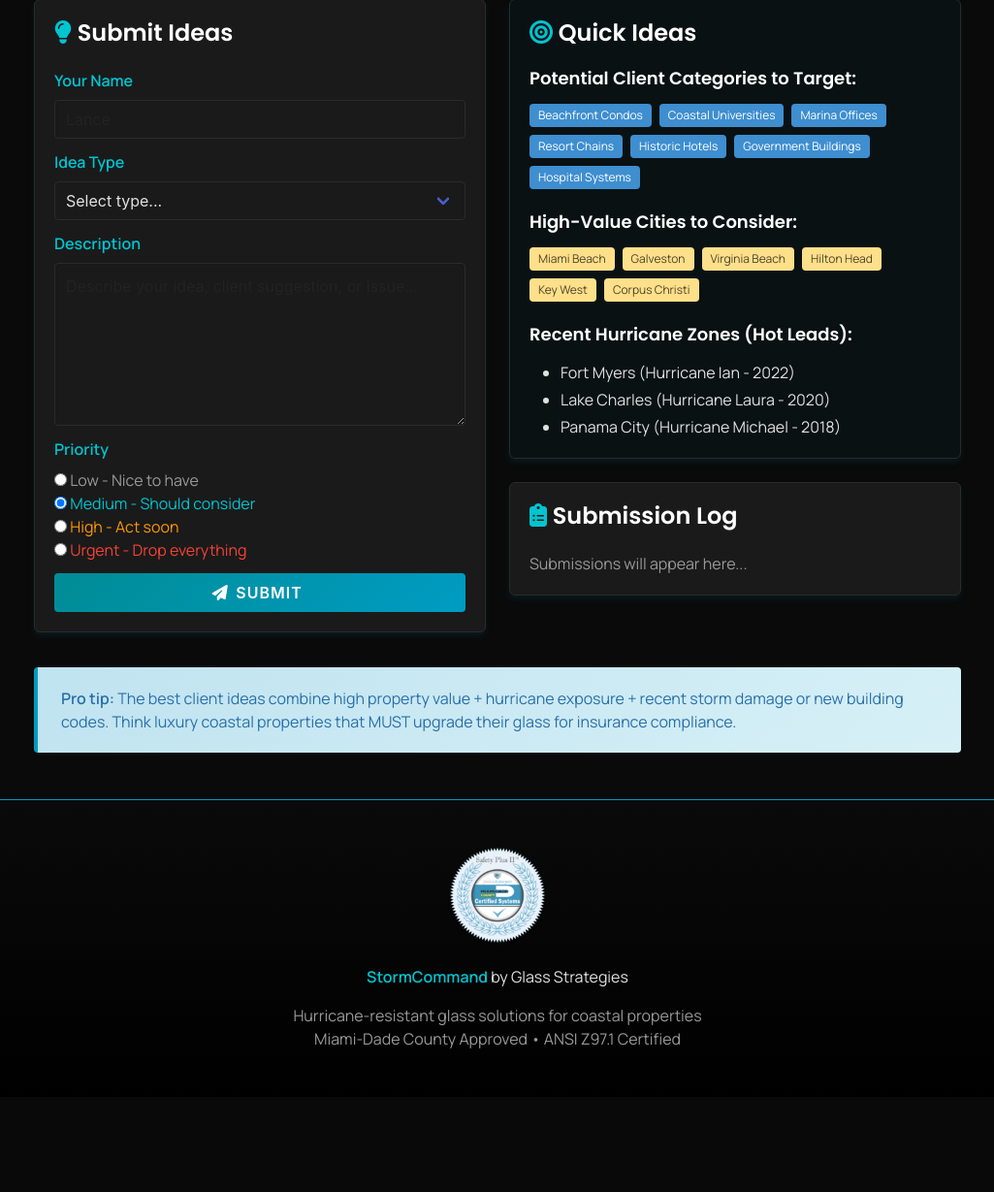
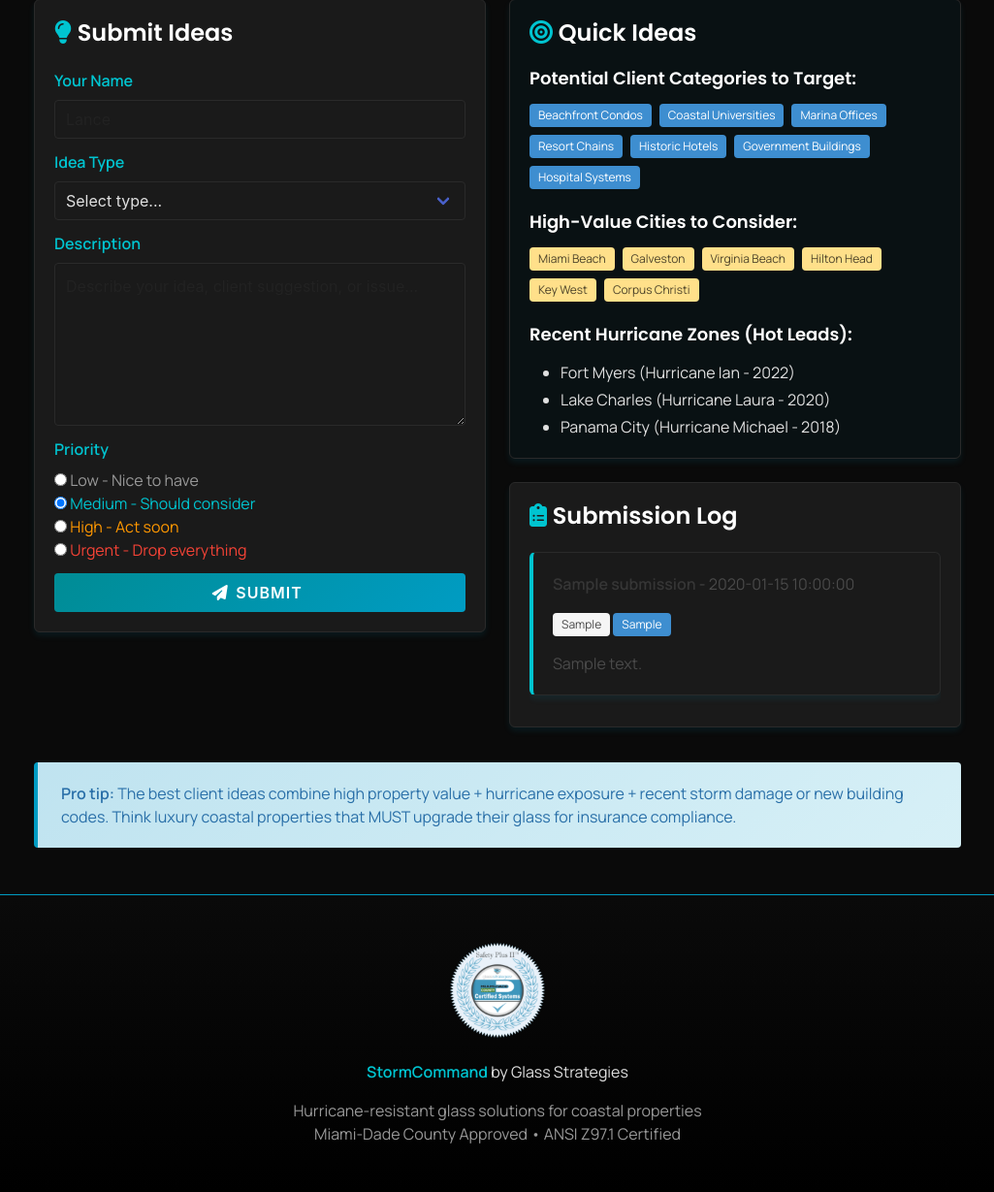
Before and after one commit to delliottlg/StormCommand, a Flask app: page /collab in a window 1280 px wide. Shown: the part 211-1440 px from the top of the page at 97% size, without its empty margins (127-1152 px from the left). Before the commit the page ends 1292 px from the top, so only its background shows below. Run offline with Flask 3, Linux system fonts and the light colour scheme; tables that the repository leaves empty hold one stand-in row (values such as "Sample post").

Commit message:
Add persistent database storage for Collab submissions - ideas now save and persist!

```diff
--- a/app.py
+++ b/app.py
@@ -64,6 +64,16 @@ def init_db():
         times_contacted INTEGER DEFAULT 0,
         opportunity_score INTEGER
     )''')
+
+    c.execute('''CREATE TABLE IF NOT EXISTS collab_submissions (
+        id INTEGER PRIMARY KEY AUTOINCREMENT,
+        name TEXT,
+        idea_type TEXT,
+        description TEXT,
+        priority TEXT,
+        timestamp DATETIME DEFAULT CURRENT_TIMESTAMP
+    )''')
+
     conn.commit()
     conn.close()
 
@@ -192,9 +202,32 @@ def about():
 def strategy():
     return render_template('strategy.html')
 
-@app.route('/collab')
+@app.route('/collab', methods=['GET', 'POST'])
 def collab():
-    return render_template('collab.html')
+    if request.method == 'POST':
+        data = request.json
+
+        conn = sqlite3.connect(DATABASE)
+        c = conn.cursor()
+        c.execute('''INSERT INTO collab_submissions (name, idea_type, description, priority)
+                     VALUES (?, ?, ?, ?)''',
+                  (data['name'], data['type'], data['description'], data['priority']))
+        conn.commit()
+        submission_id = c.lastrowid
+        conn.close()
+
+        return jsonify({'success': True, 'id': submission_id})
+
+    # GET request - load previous submissions
+    conn = sqlite3.connect(DATABASE)
+    c = conn.cursor()
+    submissions = c.execute('''SELECT name, idea_type, description, priority, timestamp
+                               FROM collab_submissions
+                               ORDER BY timestamp DESC
+                               LIMIT 20''').fetchall()
+    conn.close()
+
+    return render_template('collab.html', submissions=submissions)
 
 @app.route('/prompts')
 def prompts():
--- a/templates/collab.html
+++ b/templates/collab.html
@@ -125,8 +125,18 @@
                             <h3 class="title is-4">
                                 <i class="fas fa-clipboard-list" style="color: var(--gs-cyan);"></i> Submission Log
                             </h3>
-                            <div id="submissionLog" class="content">
-                                <p style="color: #999;">Submissions will appear here...</p>
+                            <div id="submissionLog" class="content" style="max-height: 400px; overflow-y: auto;">
+                                {% if submissions %}
+                                    {% for submission in submissions %}
+                                    <div class="box mb-3" style="border-left: 4px solid {% if submission[3] == 'urgent' %}#f44336{% elif submission[3] == 'high' %}#ff9800{% else %}var(--gs-cyan){% endif %};">
+                                        <p><strong>{{ submission[0] }}</strong> - {{ submission[4] }}</p>
+                                        <p><span class="tag">{{ submission[1] }}</span> <span class="tag is-{% if submission[3] == 'urgent' %}danger{% elif submission[3] == 'high' %}warning{% else %}info{% endif %}">{{ submission[3] }}</span></p>
+                                        <p>{{ submission[2] }}</p>
+                                    </div>
+                                    {% endfor %}
+                                {% else %}
+                                    <p style="color: #999;">No submissions yet. Be the first!</p>
+                                {% endif %}
                             </div>
                         </div>
                     </div>
@@ -144,48 +154,36 @@
 </section>
 
 <script>
-    document.getElementById('ideaForm').addEventListener('submit', function(e) {
+    document.getElementById('ideaForm').addEventListener('submit', async function(e) {
         e.preventDefault();
 
         const formData = {
             name: document.getElementById('name').value,
             type: document.getElementById('ideaType').value,
             description: document.getElementById('description').value,
-            priority: document.querySelector('input[name="priority"]:checked').value,
-            timestamp: new Date().toLocaleString()
+            priority: document.querySelector('input[name="priority"]:checked').value
         };
 
-        // For now, just show it in the log
-        const logDiv = document.getElementById('submissionLog');
-        const logEntry = document.createElement('div');
-        logEntry.className = 'box mb-3';
-        logEntry.style.borderLeft = formData.priority === 'urgent' ? '4px solid #f44336' :
-                                    formData.priority === 'high' ? '4px solid #ff9800' :
-                                    '4px solid var(--gs-cyan)';
-        logEntry.innerHTML = `
-            <p><strong>${formData.name}</strong> - ${formData.timestamp}</p>
-            <p><span class="tag">${formData.type}</span> <span class="tag is-${formData.priority === 'urgent' ? 'danger' : formData.priority === 'high' ? 'warning' : 'info'}">${formData.priority}</span></p>
-            <p>${formData.description}</p>
-        `;
+        try {
+            // Save to database
+            const response = await fetch('/collab', {
+                method: 'POST',
+                headers: {
+                    'Content-Type': 'application/json',
+                },
+                body: JSON.stringify(formData)
+            });
 
-        if (logDiv.children[0].textContent.includes('Submissions will appear here')) {
-            logDiv.innerHTML = '';
+            if (response.ok) {
+                // Reload page to show new submission
+                window.location.reload();
+            } else {
+                alert('Error saving submission. Please try again.');
+            }
+        } catch (error) {
+            console.error('Error:', error);
+            alert('Error saving submission. Please try again.');
         }
-        logDiv.insertBefore(logEntry, logDiv.firstChild);
-
-        // Reset form
-        document.getElementById('ideaForm').reset();
-        document.querySelector('input[name="priority"][value="medium"]').checked = true;
-
-        // Show success message
-        const button = e.target.querySelector('button[type="submit"]');
-        const originalText = button.innerHTML;
-        button.innerHTML = '<span class="icon"><i class="fas fa-check"></i></span><span>Submitted!</span>';
-        button.classList.add('is-success');
-        setTimeout(() => {
-            button.innerHTML = originalText;
-            button.classList.remove('is-success');
-        }, 2000);
     });
 </script>
 {% endblock %}
```
